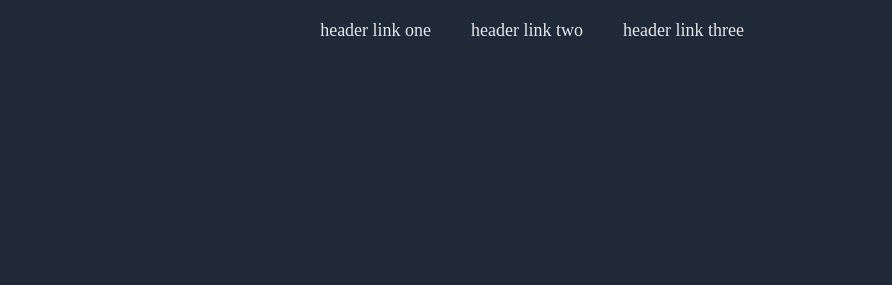
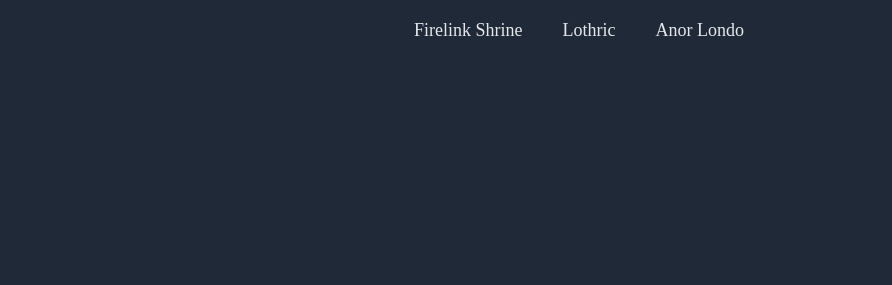
Before and after one commit to Mikalizcool/landing-page, a plain HTML site: page index.html in a window 1280 px wide. Shown: the top 285 px of the page, 388-1280 px from the left. Drawn offline with Linux system fonts and the light colour scheme.

Commit message:
style: change link titles to the names fictional locations

```diff
--- a/design.css
+++ b/design.css
@@ -28,7 +28,6 @@
 }
 .link{
 	padding: 20px;
-
 }
 
 .logo{
--- a/index.html
+++ b/index.html
@@ -13,9 +13,9 @@
 			<div class="flex-container">
 				<img src="bonfirepic.png" class="logo">
 				<div class="nav">
-					<div class="link"> header link one </div>
-					<div class="link"> header link two </div>
-					<div class="link"> header link three </div>
+					<div class="link"> Firelink Shrine </div>
+					<div class="link"> Lothric </div>
+					<div class="link"> Anor Londo </div>
 				</div>
 			</div>
 			<div class="flex-container">
```
